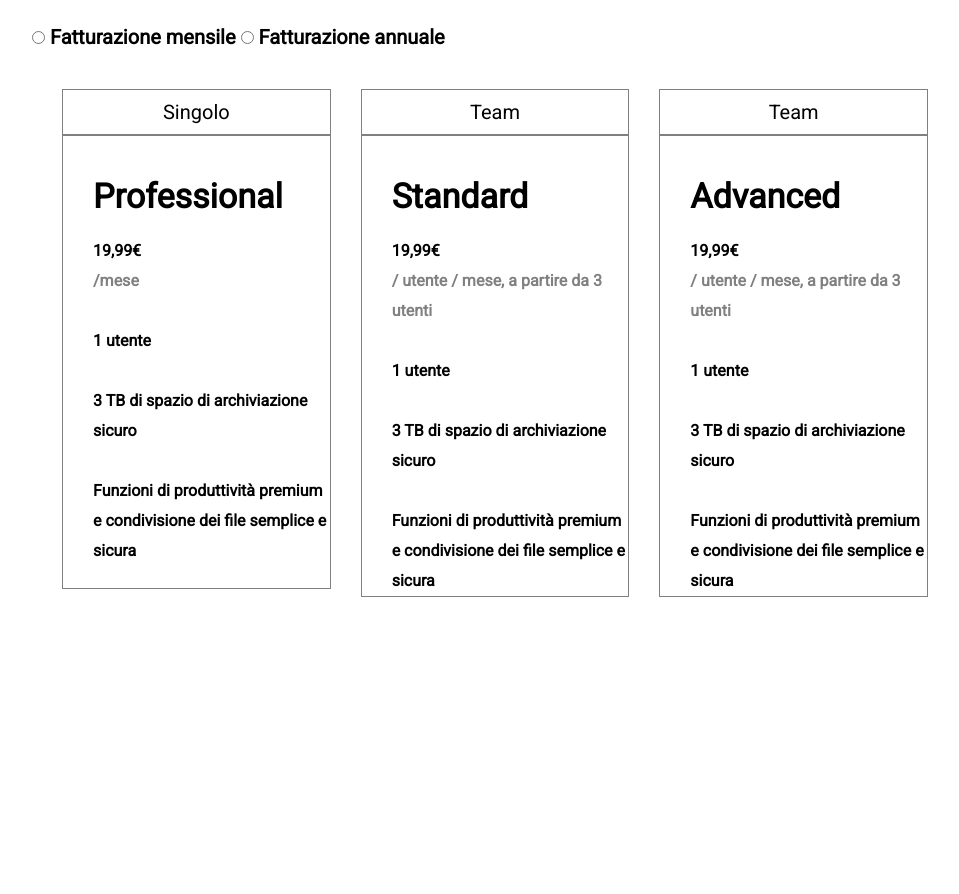
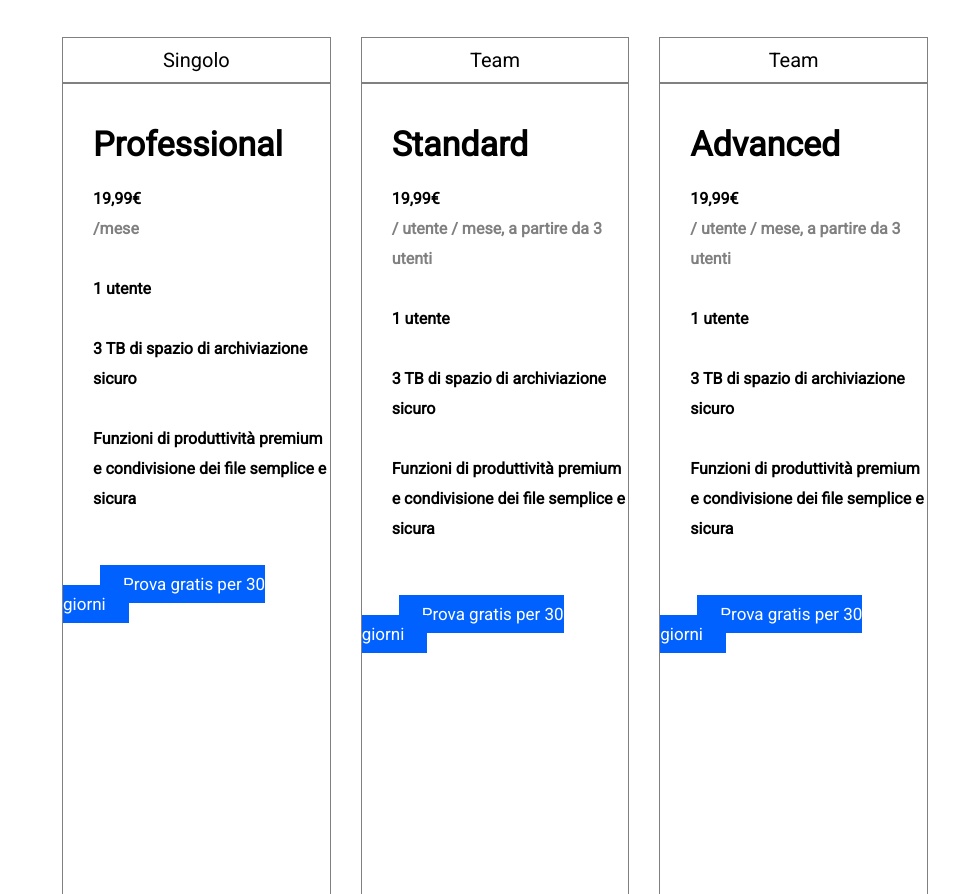
Before and after one commit to Pierre297/htmlcss-dropbox, a plain HTML site: page index.html in a window 1280 px wide. Shown: the part 1906-2800 px from the top of the page, without its empty margins (160-1119 px from the left). Before the commit the page ends 2503 px from the top, so only its background shows below. Drawn offline with Linux system fonts and the light colour scheme.

Commit message:
bottoni colonne

```diff
--- a/css/style.css
+++ b/css/style.css
@@ -91,7 +91,22 @@ header {
 }
 
 .btn {
-  margin-right: 100px;
+  margin-right: 30px;
+}
+
+/* Bottoni colonne */
+
+.btn_col {
+  display: inline-block;
+  background-color: #0061fe;
+  padding: 16px 32px;
+  color: #fff;
+  text-decoration: none;
+}
+
+.btn_:hover {
+  text-decoration: none;
+  color: rgba(49, 97, 224, 255);
 }
 
 #inizia {
@@ -156,7 +171,7 @@ h1 {
 }
 
 #jumboimg {
-  width: 912px;
+  width: 820px;
   height: auto;
   padding-top: 60px;
 }
@@ -178,7 +193,7 @@ h1 {
 
 .side_element {
   width: calc(100% / 3 - 30px);
-  min-height: 500px;
+  min-height: 1000px;
   margin-left: 30px;
   float: left;
   margin-top: 40px;
@@ -212,3 +227,16 @@ h1 {
 .gray {
   color: gray;
 }
+
+.prova_col .btn_col {
+  padding: 9px 23px;
+  background-color: #0061fe;
+  font-size: 17px;
+  color: white;
+  display: inline;
+  margin-left: 37px;
+}
+
+.prova_col {
+  margin-top: 60px;
+}
--- a/index.html
+++ b/index.html
@@ -117,6 +117,9 @@
               >
               <br />
             </div>
+            <div class="prova_col">
+              <a href="#" class="btn_col"> Prova gratis per 30 giorni </a>
+            </div>
           </aside>
           <section class="side_element">
             <p class="col_title">Team</p>
@@ -135,6 +138,9 @@
                 semplice e sicura</span
               >
               <br />
+            </div>
+            <div class="prova_col">
+              <a href="#" class="btn_col"> Prova gratis per 30 giorni </a>
             </div>
           </section>
           <aside class="side_element">
@@ -155,6 +161,9 @@
               >
               <br />
             </div>
+            <div class="prova_col">
+              <a href="#" class="btn_col"> Prova gratis per 30 giorni </a>
+            </div>
           </aside>
         </div>
       </section>
```
